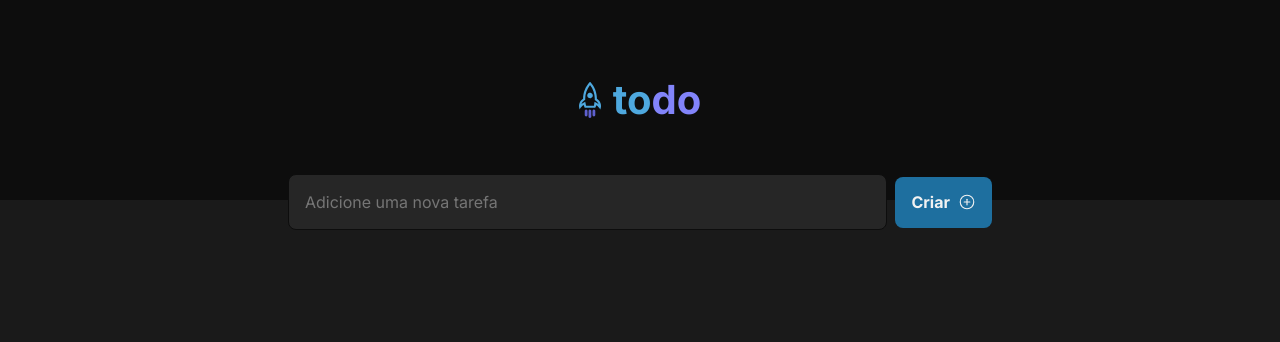
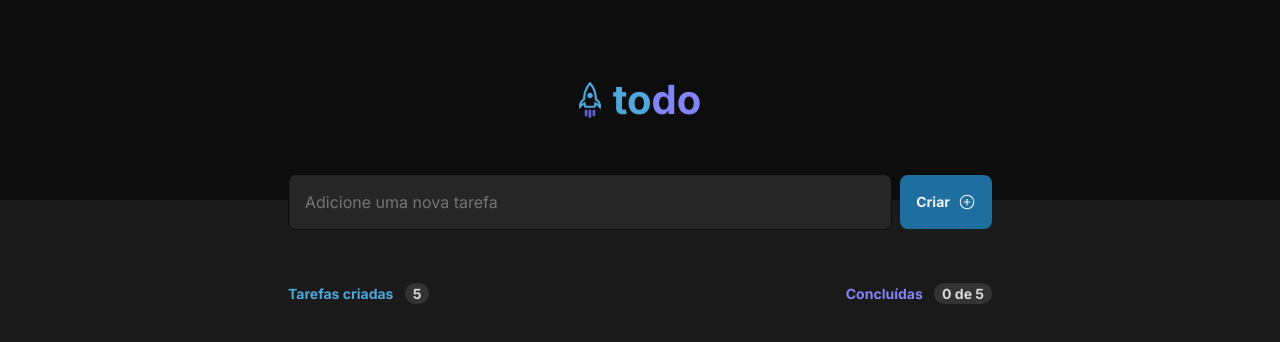
Before and after one commit to EduardoAguiarS/todo-list-ignite, a React (Vite) app: page / in a window 1280 px wide. Shown: the top 342 px of the page. Built offline with nearby package versions, Linux system fonts and the light colour scheme.

Commit message:
tasks header component and styles

```diff
--- a/index.html
+++ b/index.html
@@ -14,7 +14,7 @@
     <!-- Viewport -->
     <meta name="viewport" content="width=device-width, initial-scale=1.0" />
     <!-- Title -->
-    <title>Todo List Ignite</title>
+    <title>Todo List</title>
   </head>
   <body>
     <div id="root"></div>
--- a/src/App.tsx
+++ b/src/App.tsx
@@ -1,11 +1,13 @@
 import { Header } from "./components/Header";
 import { TaskForm } from "./components/TaskForm";
+import { Tasks } from "./components/Tasks";
 
 export function App() {
   return (
     <>
       <Header />
       <TaskForm />
+      <Tasks />
     </>
   );
 }
--- a/src/components/TaskForm/styles.module.scss
+++ b/src/components/TaskForm/styles.module.scss
@@ -14,8 +14,8 @@
     input,
     button {
       padding: 1rem;
-
       border-radius: 8px;
+      line-height: 1.375rem;
     }
 
     input {
@@ -26,7 +26,6 @@
 
       font-size: 1rem;
       font-weight: 400;
-      line-height: 1.375rem;
 
       border: 1px solid $gray-700;
     }
@@ -39,9 +38,8 @@
       background: $blue-dark;
       color: $gray-100;
 
-      font-size: 1rem;
+      font-size: 0.875rem;
       font-weight: 700;
-      line-height: 1.1875rem;
 
       transition: all 0.2s;
 
--- /dev/null
+++ b/src/components/Tasks/index.tsx
@@ -0,0 +1,11 @@
+//CSS Import
+import { TasksHeader } from "../TasksHeader";
+import styles from "./styles.module.scss";
+
+export function Tasks() {
+  return (
+    <main className={styles.tasks__container}>
+      <TasksHeader />
+    </main>
+  );
+}
--- /dev/null
+++ b/src/components/Tasks/styles.module.scss
@@ -0,0 +1,11 @@
+@import "src/styles/variables.scss";
+
+.tasks__container {
+  @include container;
+
+  margin-top: 4rem;
+
+  @media screen and (max-width: 768px) {
+    margin-top: 3rem;
+  }
+}
--- /dev/null
+++ b/src/components/TasksHeader/index.tsx
@@ -0,0 +1,19 @@
+//CSS Import
+import styles from "./styles.module.scss";
+
+export function TasksHeader() {
+  return (
+    <header className={styles.tasks__header}>
+      <div className={styles.created__tasks}>
+        <strong>
+          Tarefas criadas <span>5</span>
+        </strong>
+      </div>
+      <div className={styles.completed}>
+        <strong>
+          Concluídas <span>0 de 5</span>
+        </strong>
+      </div>
+    </header>
+  );
+}
--- /dev/null
+++ b/src/components/TasksHeader/styles.module.scss
@@ -0,0 +1,31 @@
+@import "src/styles/variables.scss";
+
+.tasks__header {
+  display: flex;
+  justify-content: space-between;
+
+  font-size: 0.875rem;
+  line-height: 0;
+
+  .created__tasks {
+    color: $blue;
+  }
+
+  .completed {
+    color: $purple;
+  }
+
+  .created__tasks,
+  .completed {
+    span {
+      margin-left: 0.5rem;
+
+      color: $gray-200;
+      background: $gray-400;
+
+      padding: 2px 8px;
+
+      border-radius: 999px;
+    }
+  }
+}
```
